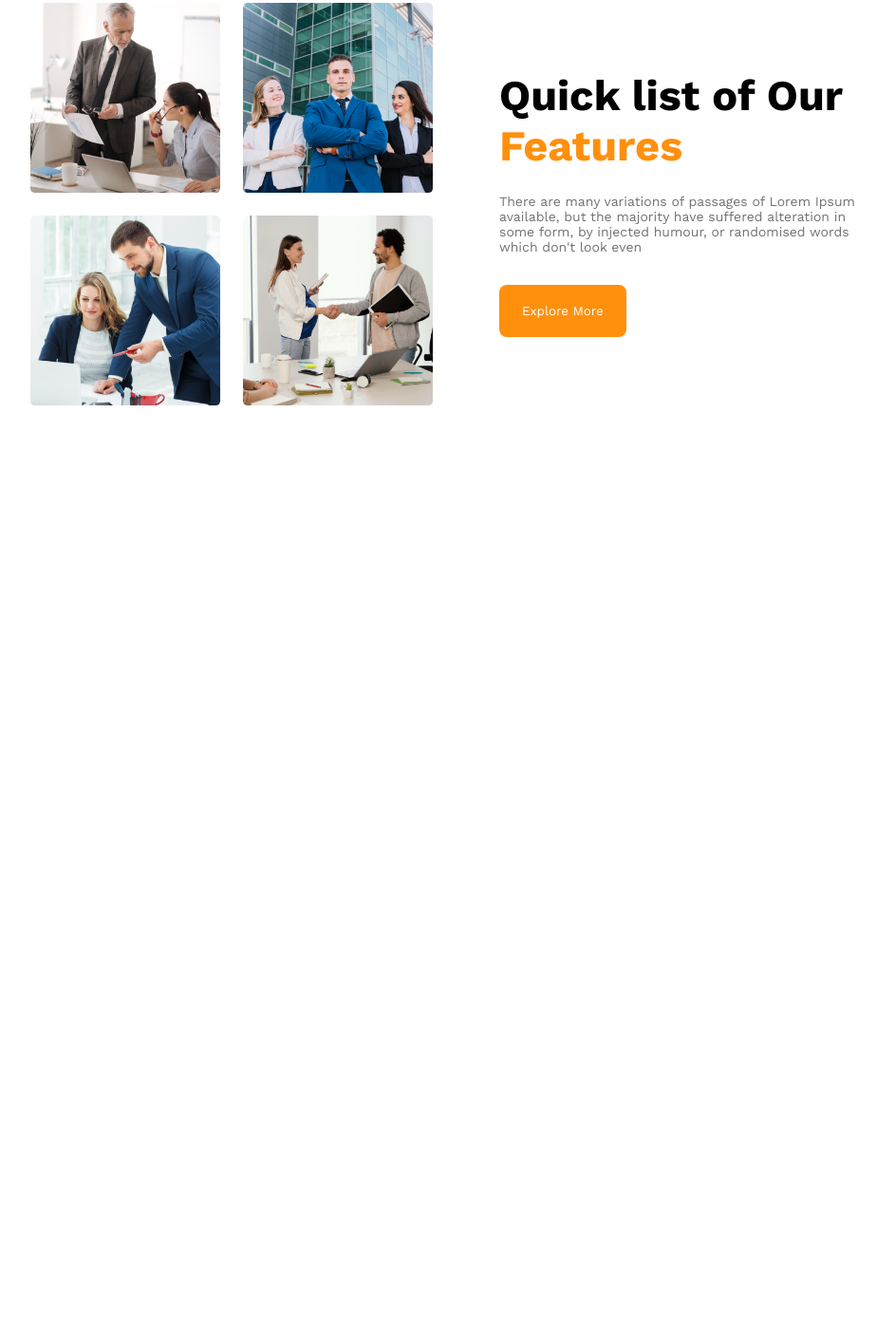
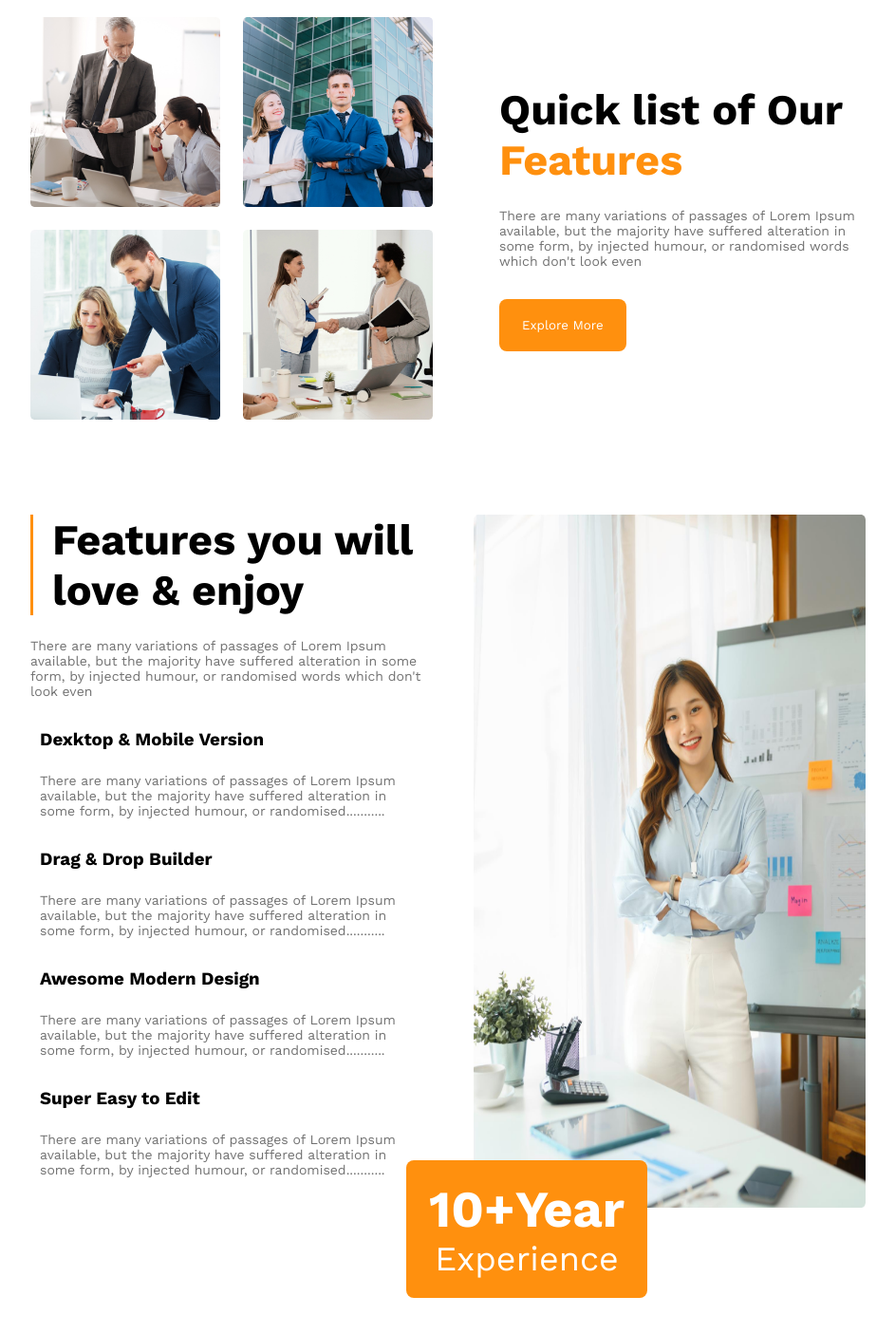
Before and after one commit to Tanvir3232/assignment-2, a plain HTML site: page index.html in a window 1280 px wide. Shown: the part 1131-2536 px from the top of the page at 95% size, without its empty margins (168-1111 px from the left). Before the commit the page ends 1562 px from the top, so only its background shows below. Drawn offline with nearby package versions, Linux system fonts and the light colour scheme.

Commit message:
added featurelist

```diff
--- a/index.html
+++ b/index.html
@@ -58,5 +58,35 @@
 
     </section>
     <!-- end feature section  -->
+    <!-- start feature List section  -->
+    <section class="container">
+        <div class="feature-details">
+            <div class="featurelists">
+                <h2 class="feature-title bordered">Features you will love & enjoy</h2>
+                <p class="feature-description primary-color">There are many variations of passages of Lorem Ipsum available, but the majority have suffered alteration in some form, by injected humour, or randomised words which don't look even</p>
+                <div class="feature">
+                   <h3 class="feature-name">Dexktop & Mobile Version</h3>
+                   <p class="feature-description primary-color">There are many variations of passages of Lorem Ipsum available, but the majority have suffered alteration in some form, by injected humour, or randomised...........</p>
+                </div>
+                <div class="feature">
+                    <h3 class="feature-name">Drag & Drop Builder</h3>
+                    <p class="feature-description primary-color">There are many variations of passages of Lorem Ipsum available, but the majority have suffered alteration in some form, by injected humour, or randomised...........</p>
+                 </div>
+                 <div class="feature">
+                    <h3 class="feature-name">Awesome Modern Design</h3>
+                    <p class="feature-description primary-color">There are many variations of passages of Lorem Ipsum available, but the majority have suffered alteration in some form, by injected humour, or randomised...........</p>
+                 </div>
+                 <div class="feature">
+                    <h3 class="feature-name">Super Easy to Edit</h3>
+                    <p class="feature-description primary-color">There are many variations of passages of Lorem Ipsum available, but the majority have suffered alteration in some form, by injected humour, or randomised...........</p>
+                 </div>
+            </div>
+            <div class="feature-banner">
+                <img src="images/architect.png" alt="">
+            </div>
+        </div>
+        <button class="primary-btn experience"><h1>10+Year </h1><p>Experience</p></button>
+    </section>
+    <!-- end feature section  -->
 </body>
 </html>
--- a/styles/style.css
+++ b/styles/style.css
@@ -24,7 +24,7 @@
     border: 0px;
 }
 .container{
-    margin: 0px 200px;
+    margin: 100px 200px;
 }
 /* header styles */
 .header {
@@ -88,7 +88,6 @@
 
 /* feature section styles */
 .features{
-    margin-top: 85px;
     display: flex;
     align-items: center;
     gap: 70px;
@@ -119,3 +118,32 @@
     font-weight: 400;
     margin: 24px 0px 32px;
 }
+
+/* Feature lists section styles */
+.feature-details{
+    display: flex;
+    gap: 54px;
+    justify-content: space-between;
+}
+.featurelists{
+    width:100%;
+}
+.feature-title.bordered{
+    padding-left: 20px;
+    border-left: 3px solid #FF900E;
+}
+.feature{
+    padding-left: 10px;
+}
+.feature-banner{
+    width: 100%;
+}
+.feature-banner img{
+    width: 100%;
+    height: 100%;
+}
+.experience{
+    margin-left: 45%;
+    margin-top: -50px;
+    font-size: 36px;
+}
```
